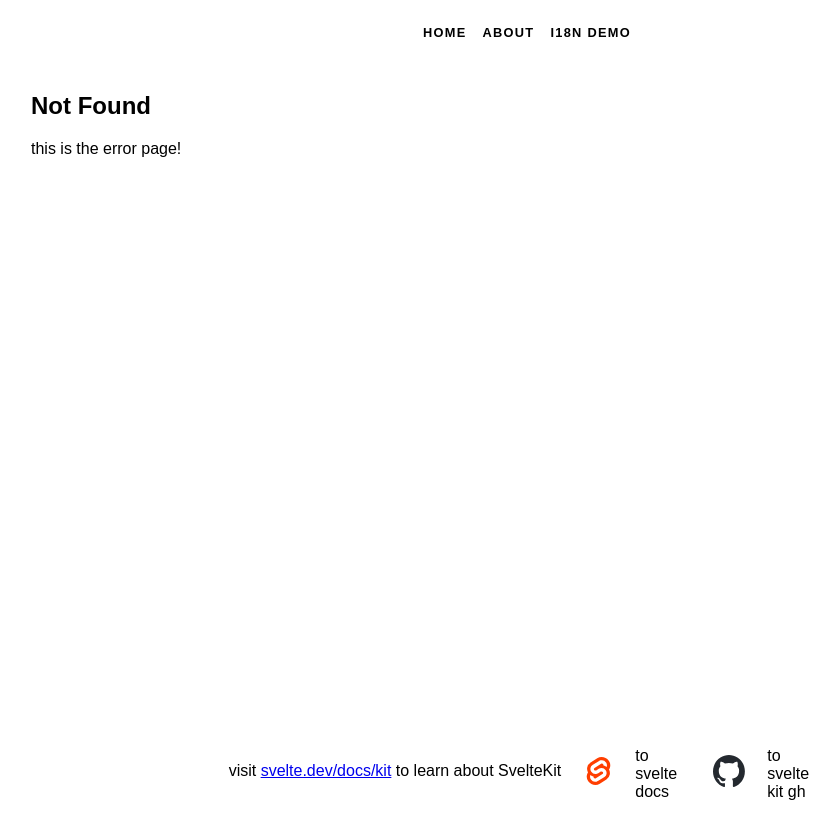
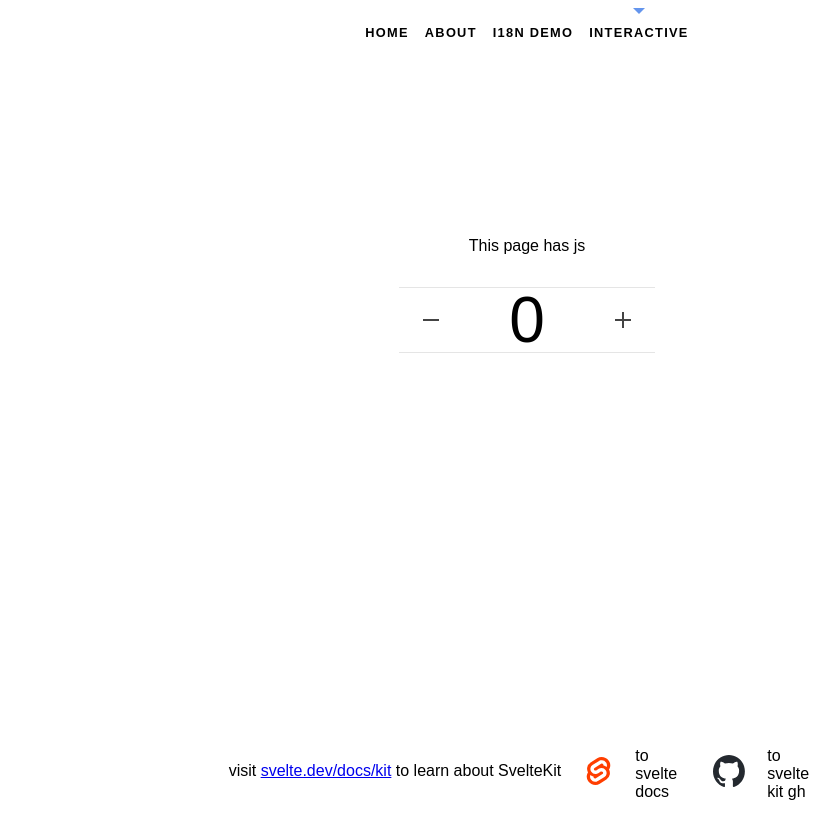
Before and after one commit to Fattimo/sturge, a SvelteKit app: page /counter in a window 1280 px wide. Before the commit this address had no page. Shown: the whole page, without its empty margins (113-953 px from the left). Built offline with nearby package versions, Linux system fonts and the light colour scheme.

Commit message:
test csr true override

```diff
--- a/src/routes/+layout.ts
+++ b/src/routes/+layout.ts
@@ -1,8 +1,9 @@
-// we don't need any JS on this page, though we'll load
+import { dev } from '$app/environment';
+
+// we don't need any JS on most pages, though we'll load
 // it in dev so that we get hot module replacement
-// import { dev } from '$app/environment';
-// export const csr = dev;
+export const csr = dev;
 
-// since there's no dynamic data here, we can prerender
+// since there's no dynamic data on the site, we can prerender
 // it so that it gets served as a static asset in production
 export const prerender = true;
--- a/src/routes/Header.svelte
+++ b/src/routes/Header.svelte
@@ -14,6 +14,9 @@
 			</li>
 			<li aria-current={page.url.pathname.startsWith('/paraglide') ? 'page' : undefined}>
 				<a href={makeRelativeLink('/paraglide')}>i18n demo</a>
+			</li>
+			<li aria-current={page.url.pathname.startsWith('/counter') ? 'page' : undefined}>
+				<a href={makeRelativeLink('/counter')}>interactive</a>
 			</li>
 		</ul>
 	</nav>
--- a/src/routes/about/+page.server.ts
+++ b/src/routes/about/+page.server.ts
@@ -1,7 +1,4 @@
 import type { PageServerLoad } from './$types';
-import { dev } from '$app/environment';
-
-export const csr = dev;
 
 export const load: PageServerLoad = async ({ fetch }) => {
 	const url = `https://www.random.org/integers/?num=3&min=1&max=100&col=1&base=10&format=plain&rnd=new`;
--- /dev/null
+++ b/src/routes/counter/+page.svelte
@@ -0,0 +1,24 @@
+<script lang="ts">
+	import Counter from '../Counter.svelte';
+</script>
+
+<svelte:head>
+	<title>Javascript page</title>
+	<meta name="description" content="Svelte demo app" />
+</svelte:head>
+
+<section>
+	<p>This page has js</p>
+
+	<Counter />
+</section>
+
+<style>
+	section {
+		display: flex;
+		flex-direction: column;
+		justify-content: center;
+		align-items: center;
+		flex: 0.6;
+	}
+</style>
--- /dev/null
+++ b/src/routes/counter/+page.ts
@@ -0,0 +1 @@
+export const csr = true;
--- a/src/routes/paraglide/+page.svelte
+++ b/src/routes/paraglide/+page.svelte
@@ -1,7 +1,5 @@
 <script lang="ts">
 	import { setLocale } from '$lib/paraglide/runtime';
-	import { page } from '$app/state';
-	import { goto } from '$app/navigation';
 	import { m } from '$lib/paraglide/messages.js';
 </script>
 
```
